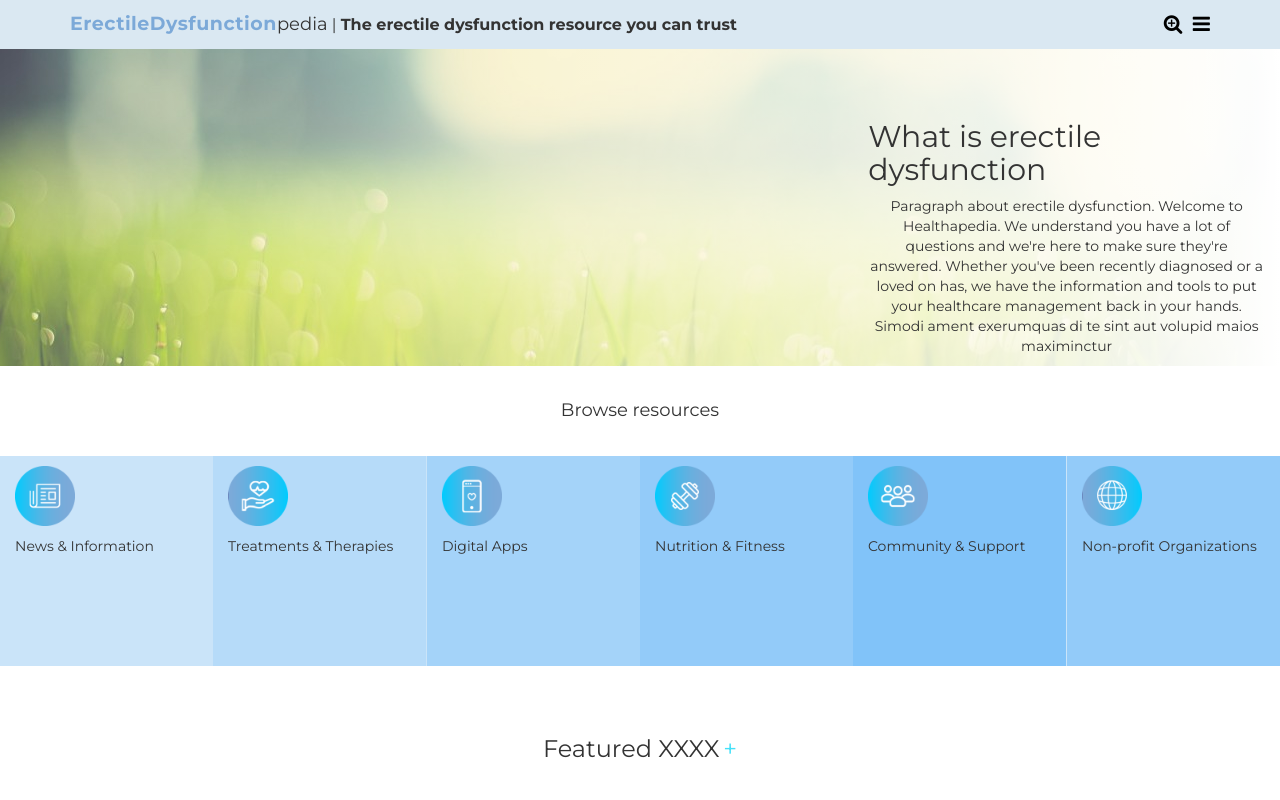
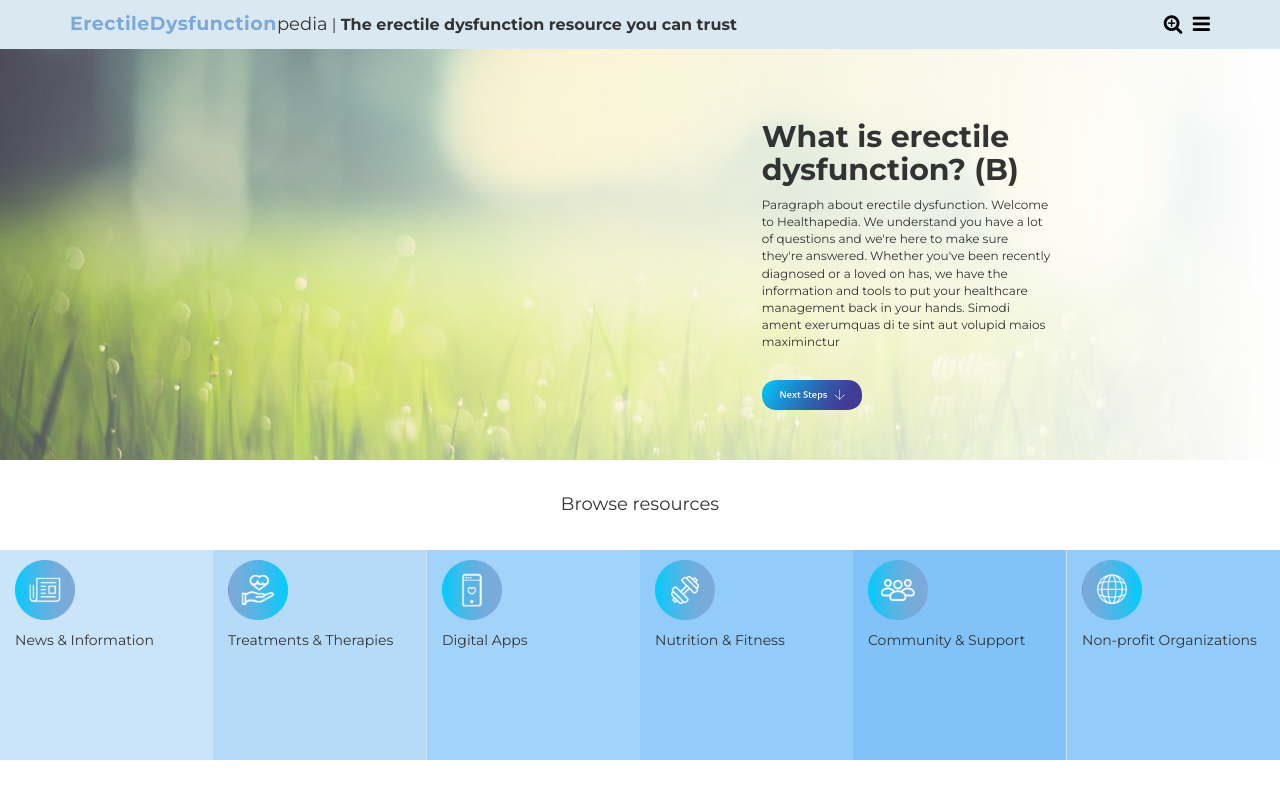
Before and after one commit to shyuks/ED, a website: page public/indexB.html in a window 1280 px wide. Shown: the top 800 px of the page. Drawn offline with Linux system fonts and the light colour scheme.

Commit message:
Finish landing header section

```diff
--- a/public/indexB.html
+++ b/public/indexB.html
@@ -65,12 +65,16 @@
         /* Landing Section */
         #landing {
             padding-top: 100px;
-            padding-bottom: 0px;
+            padding-bottom: 50px;
             background: linear-gradient(to left, white, transparent), url("./img/1.png") no-repeat center;
+            background-size: cover;
+        }
+        #landing h2 {
+            font-weight: bold;
         }
         #landing p {
-            text-align: center;
-
+            text-align: left;
+            font-size: 12px;
         }
 
         /* break-point-1 */
@@ -317,12 +321,12 @@
         <section id="landing">
             <div class="container-fluid">
                 <div class="row">
-                    <div class="col-xs-4">
+                    <div class="col-xs-3">
                     </div>
                     <div class="col-xs-4">
                     </div>
-                    <div class="col-xs-4">
-                        <h2>What is erectile dysfunction</h2>
+                    <div class="col-xs-3">
+                        <h2>What is erectile dysfunction? (B)</h2>
                         <p>
                             Paragraph about erectile dysfunction. Welcome to Healthapedia.
                             We understand you have a lot of questions and we're here to make
@@ -331,6 +335,12 @@
                             healthcare management back in your hands. Simodi ament exerumquas
                             di te sint aut volupid maios maximinctur
                         </p>
+                        <br>
+                        <a href="#" style="text-decoration: none;">
+                            <img src="./img/button_nextsteps.png" alt="" style="width: 100px; height: 30px;">
+                        </a>
+                    </div>
+                    <div class="col-xs-1">
                     </div>
                 </div>
             </div>
```
